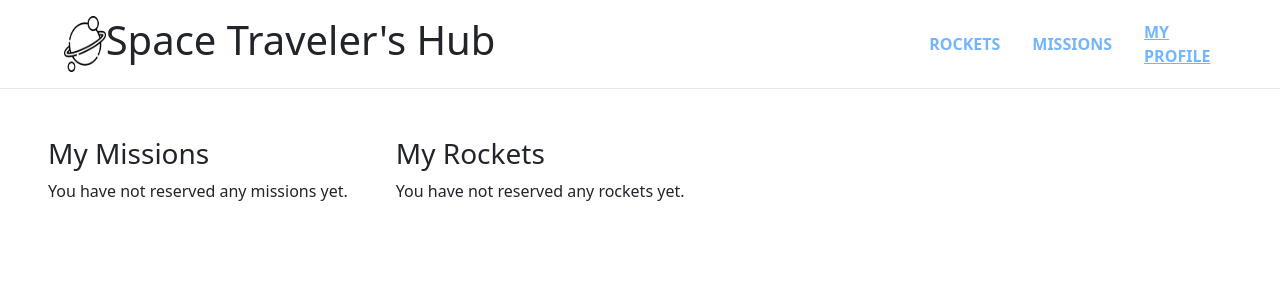
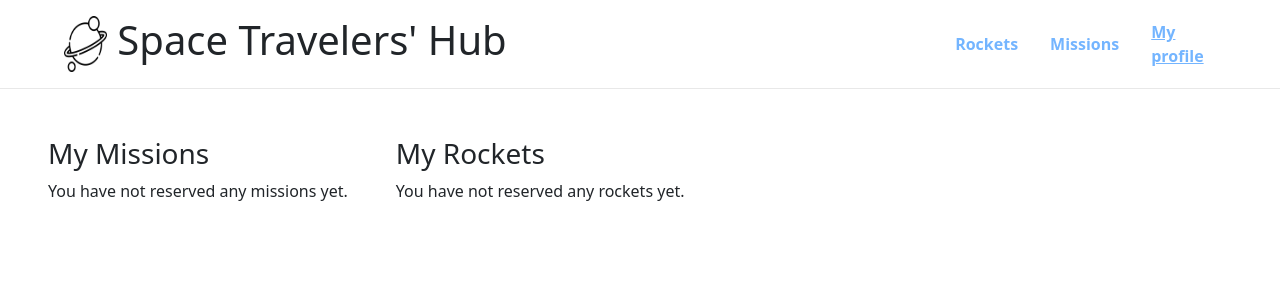
Before and after one commit to sajibarafatsiddiqui/react_group_project, a React (Create React App) app: page /profile in a window 1280 px wide. Shown: the top 300 px of the page. Built offline with nearby package versions, Linux system fonts and the light colour scheme.

Commit message:
Run tests for rockets and edit Navbar and profile page

```diff
--- a/src/components/Logo.js
+++ b/src/components/Logo.js
@@ -5,7 +5,7 @@ import Styles from 'styles/Navbar.module.css';
 const Logo = () => (
   <div className="d-flex justify-content-start">
     <img src={spacehub} alt="Logo" className={Styles.logo} />
-    <h1>Space Traveler&apos;s Hub</h1>
+    <h1>&nbsp;Space Travelers&apos; Hub</h1>
   </div>
 );
 
--- a/src/components/ReservedRockets.css
+++ b/src/components/ReservedRockets.css
@@ -1,4 +1,4 @@
 .reserved-rockets {
   border: 1px solid grey;
-  width: 40vw;
+  width: 12vw;
 }
--- a/src/styles/Navbar.module.css
+++ b/src/styles/Navbar.module.css
@@ -37,7 +37,6 @@
 }
 
 .navbar__list a {
-  text-transform: uppercase;
   font-size: 1rem;
   text-decoration: none;
   font-weight: 600;
```
